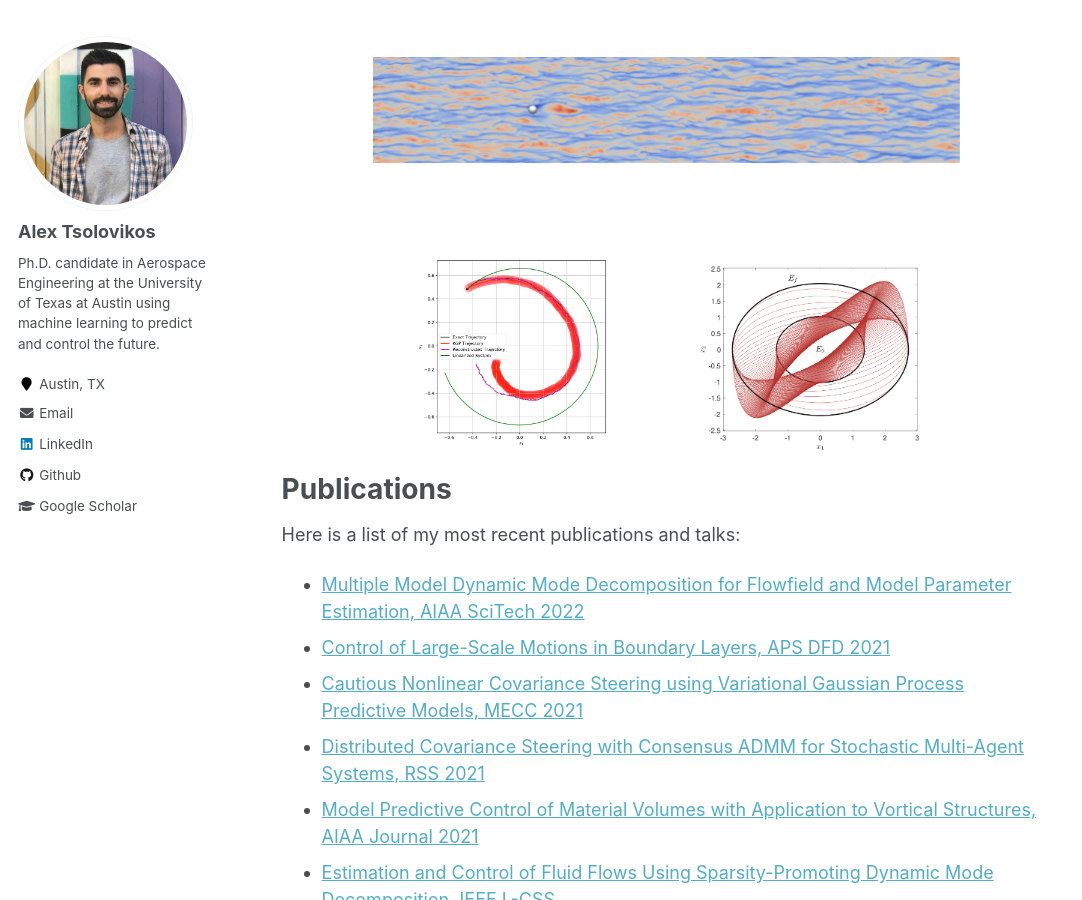
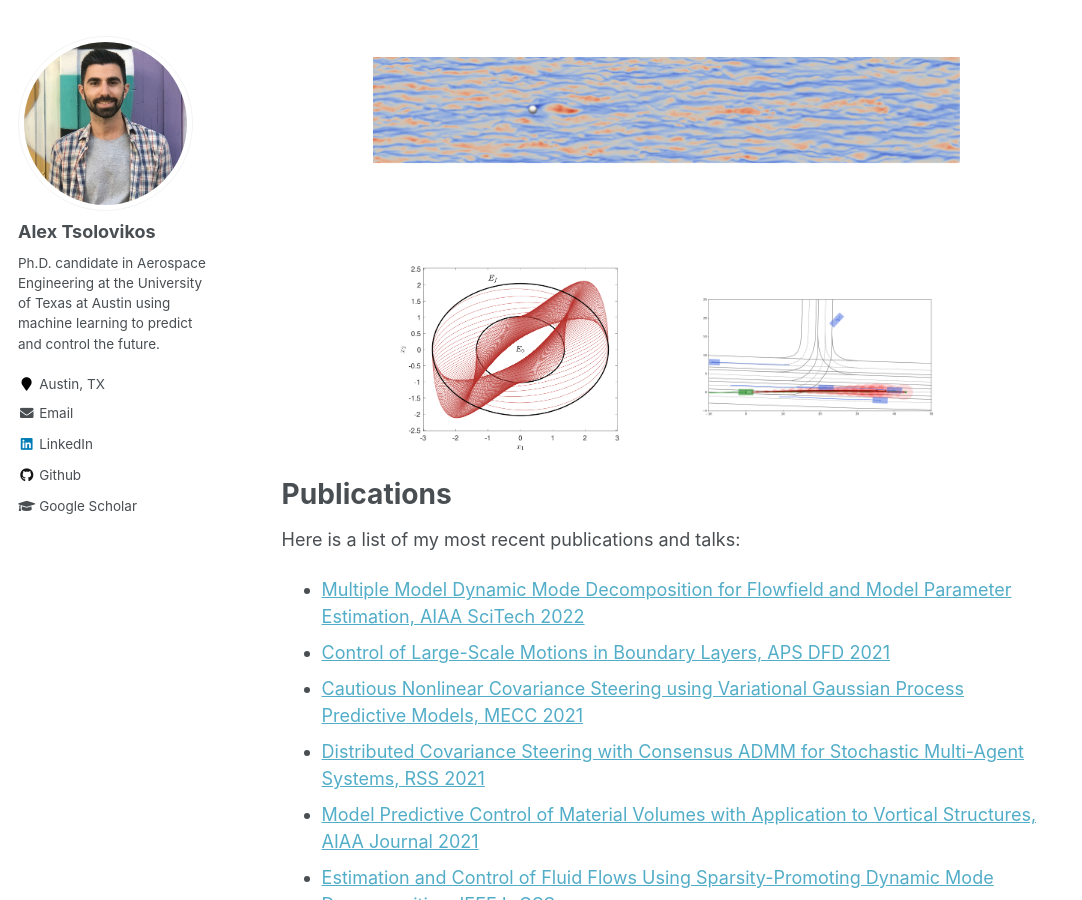
Before and after one commit to alextsolovikos/alextsolovikos.github.io, a Jekyll site: the page built from _pages/about.md, in a window 1280 px wide and 900 px high, scrolled down 1657 px. Shown: the whole window, without its empty margins (0-1082 px from the left). Built offline with Jekyll 4.4.1, drawn with Linux system fonts in a browser that asks for light colours.

Commit message:
Update about.md

```diff
--- a/_pages/about.md
+++ b/_pages/about.md
@@ -46,15 +46,15 @@ Through my involvement in the above topics, I have been using and developing mac
   <tbody>
     <tr>
       <td colspan=2 style="width: 600px; height: 200px; text-align: center; vertical-align: top; border: 0px;">
-        <a href="/flow-control/"><img src="https://alextsolovikos.github.io/docs/gif_tbl_small_animation_top_vew.gif" alt="Flow Control" width="600px"></a>
+        <a><img src="https://alextsolovikos.github.io/docs/gif_tbl_small_animation_top_vew.gif" alt="Flow Control" width="600px"></a>
       </td>
     </tr>
     <tr>
       <td style="width: 300px; height: 200px; text-align: center; vertical-align: top; border: 0px;">
-        <a href="/data-driven-dynamics/"><img src="https://alextsolovikos.github.io/docs/deep_gp_koopman_example.png" alt="Data-Driven Dynamics and Control" width="200px"></a>
+        <a><img src="https://alextsolovikos.github.io/docs/greedy_covariance_2d.png" alt="Stochastic Optimal Control" width="250px"></a>
       </td>
       <td style="width: 300px; height: 200px; text-align: center; vertical-align: top; border: 0px;">
-        <a href="/stochastic-optimal-control/"><img src="https://alextsolovikos.github.io/docs/greedy_covariance_2d.png" alt="Stochastic Optimal Control" width="250px"></a>
+        <a><img src="https://alextsolovikos.github.io/docs/transformer_example_prediction.png" alt="Trajector Prediction" width="400px"></a>
       </td>
     </tr>
   </tbody>
```
